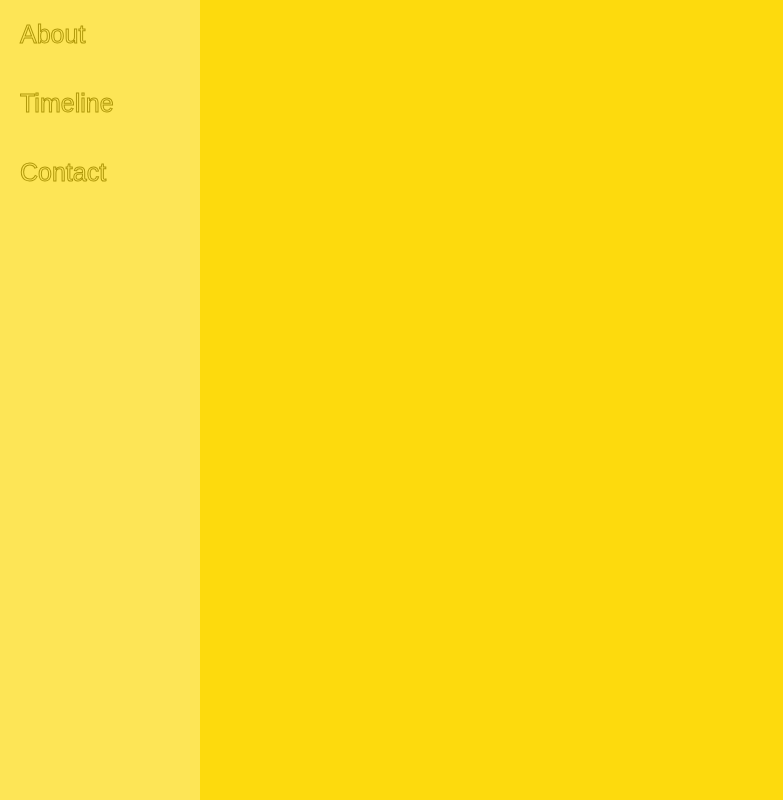
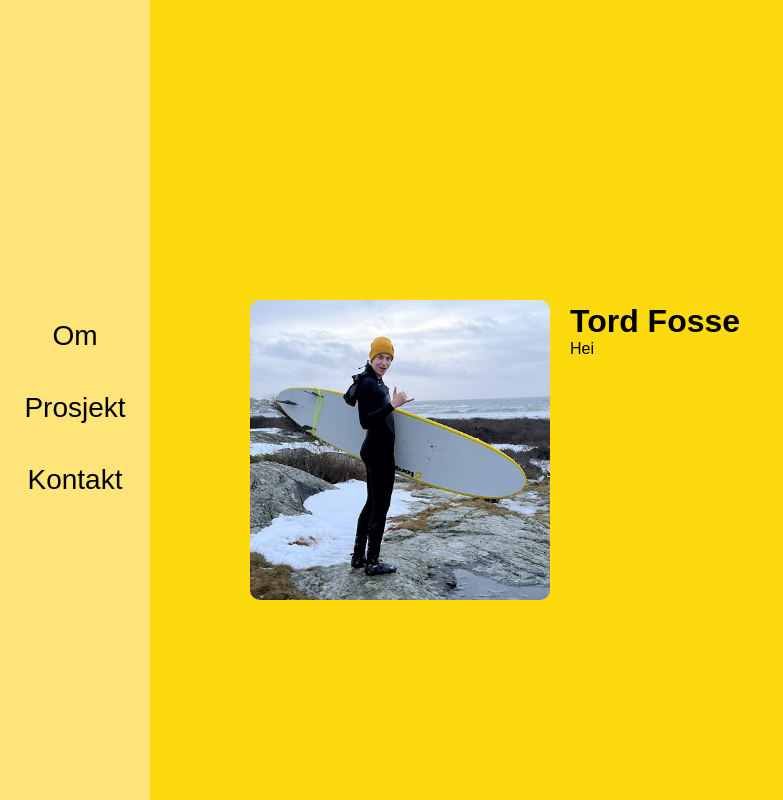
Before and after one commit to torfoz/tordfosse-valhallawebsite, a plain HTML site: page index.html in a window 1280 px wide. Shown: the whole page, without its empty margins (0-783 px from the left). Drawn offline with Linux system fonts and the light colour scheme; a web font is replaced by a local one.

Commit message:
Prosjekt

```diff
--- a/index.html
+++ b/index.html
@@ -13,8 +13,16 @@
 </head>
 <body>
     <div class="sidenav">
-        <a href="#">About</a>
-        <a href="#">Timeline</a>
-        <a href="#">Contact</a>
-      </div>
+        <a href="index.html">Om</a>
+        <a href="prosjekt.html">Prosjekt</a>
+        <a href="#">Kontakt</a>
+    </div>
+
+    <div class="infobox">
+        <img src="profilbilde.png" alt="Profil">
+        <div class="info">
+            <h1>Tord Fosse</h1>
+            <p>Hei</p>
+        </div>
+    </div>
 </body>
--- a/style.css
+++ b/style.css
@@ -6,8 +6,8 @@ body {
 }
 
 .sidenav {
-    background-color: white; opacity: 30%;
-    width: 200px;
+    background-color: #ffe479;
+    width: 150px;
     height: 100%;
     position: fixed; top: 0px; left: 0px;
     margin: auto;
@@ -15,14 +15,35 @@ body {
   }
 
   /* The navigation menu links */
-  .sidenav a {
-    padding: 10%;
-    text-decoration: none;
-    font-size: 25px;
-    color: white;
+.sidenav a {
+    padding: 20px;
+    text-decoration: none; color: black;
+    font-size: 28px;
     display: block;
     border-radius: 10px;
     cursor: pointer;
-    -webkit-text-stroke-width: 1px;
-    -webkit-text-stroke-color: black;
-  }
+    text-align: center;
+    position: relative; top: 300px;
+}
+
+.infobox {
+    display: flex;           /* Makes the container a flex container */
+    align-items: center;     /* Vertically align the text with the image */
+    position: fixed; left: 250px; top: 300px;
+}
+
+.infobox img {
+    margin-right: 20px; /* Adds space between the image and text */
+    border-radius: 10px;
+    width: 300px; height: 300px; object-fit: cover;
+}
+
+.infobox p {
+    margin: 0; /* Removes default margins for a cleaner look */
+    position: relative; bottom: 120px;
+}
+
+.infobox h1 {
+    margin: 0;
+    position: relative; bottom: 120px;
+}
```
Also changed, not shown: prosjekt.html (added, +28 -0 lines), lego.png (added), profilbilde.png (added).
